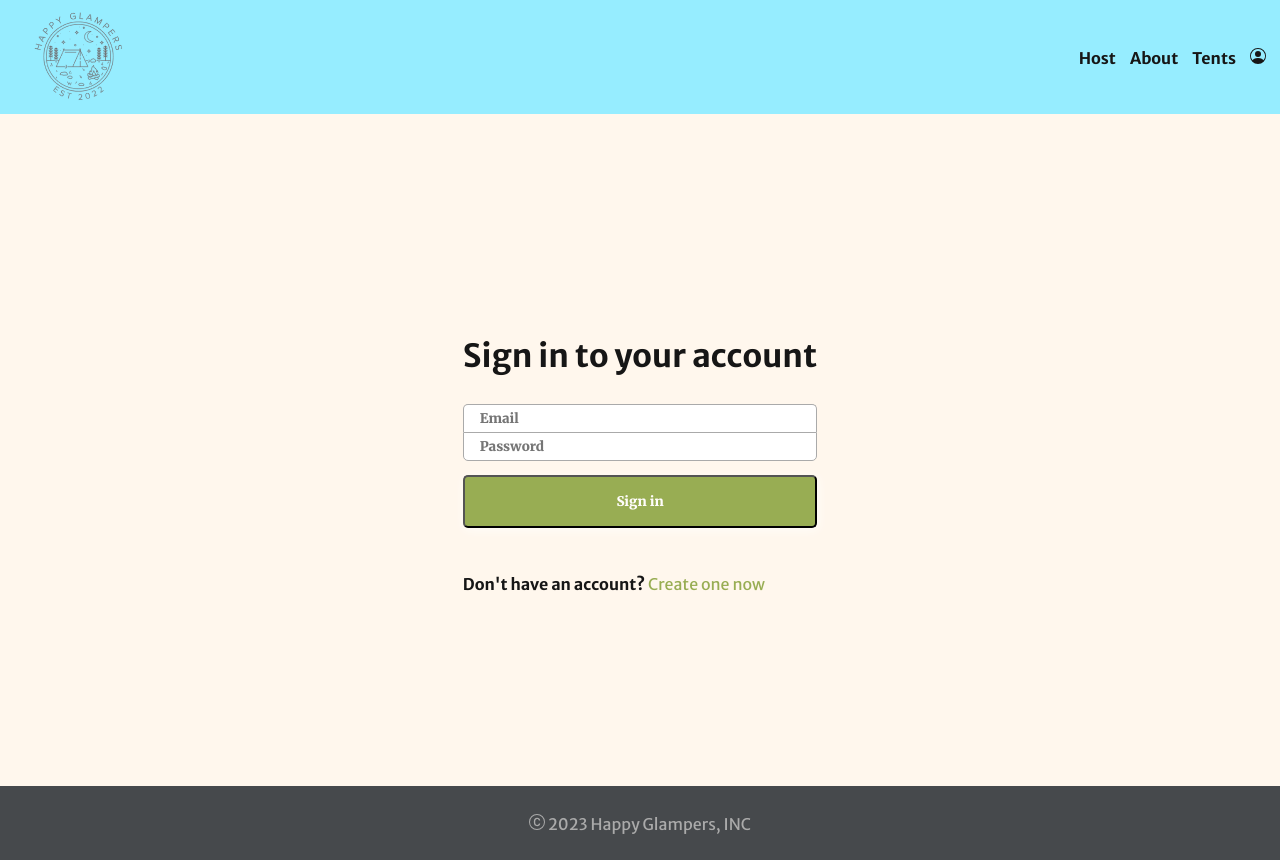
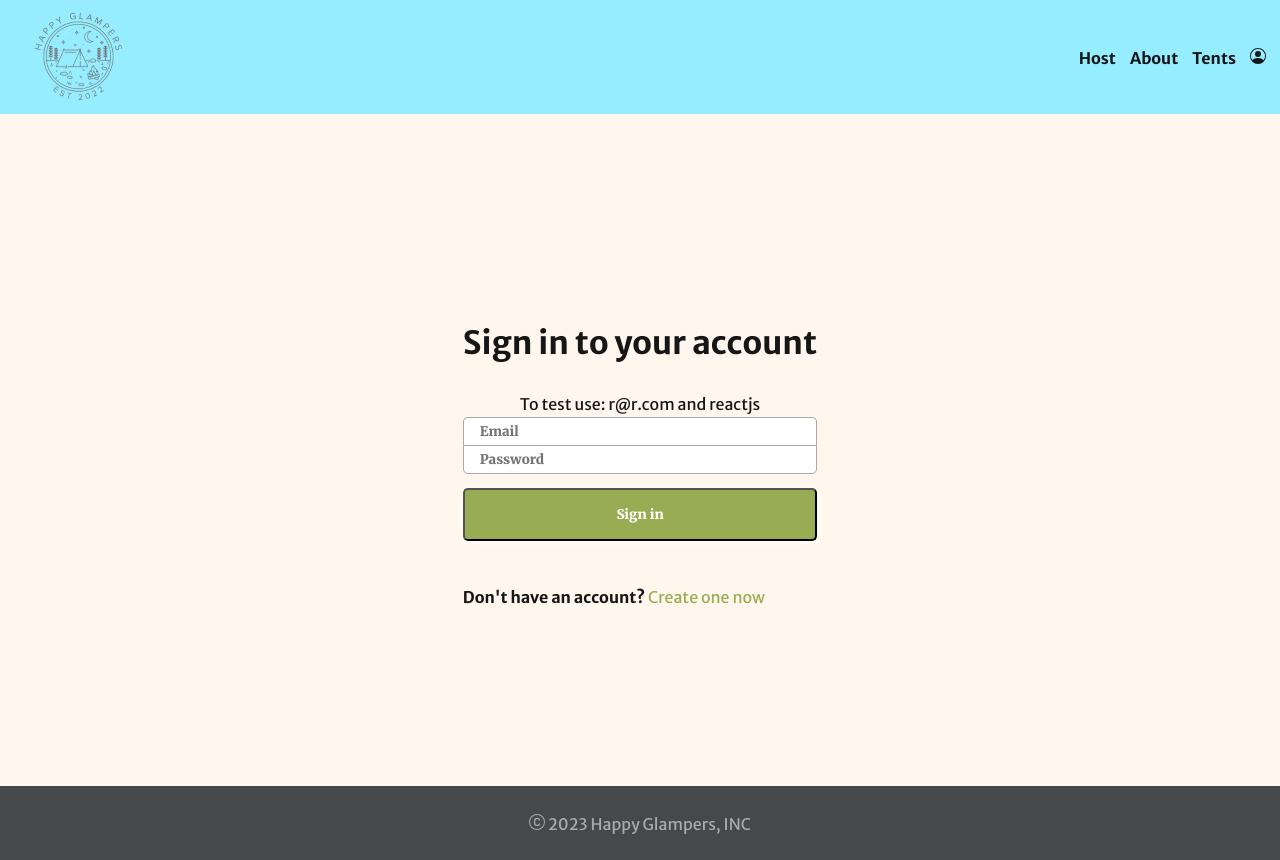
Before and after one commit to RawleJuglal/glampers, a React (Vite) app: page /glampers/login in a window 1280 px wide. Built offline with nearby package versions, Linux system fonts and the light colour scheme.

Commit message:
updated login
added note to login for users to test protected routes

```diff
--- a/src/pages/Login/Login.css
+++ b/src/pages/Login/Login.css
@@ -4,6 +4,10 @@
 
 .--login-limit-width>h1{
     margin:var(--thirtytwoPX) 0;
+}
+
+.--login-label{
+    margin:var(--fivePX) 0;
 }
 
 .--login-error-message{
--- a/src/pages/Login/Login.jsx
+++ b/src/pages/Login/Login.jsx
@@ -37,6 +37,7 @@ export function Login(){
                 {message && <h2 className="--login-error-message red XXpt bold">{message}</h2>}
                 {errorMessage && <h2 className="--login-error-message red XXpt bold">{errorMessage}</h2>}
                 <Form className='--login-form flex flex-center flex-align-center flex-column' method="post" replace>
+                    <label htmlFor="email" className='--login-label'>To test use: r@r.com and reactjs</label>
                     <input className='--login-email block-input' name="email" type="email" placeholder="Email" />
                     <input className='--login-password block-input' name="password" type="password" placeholder="Password"/>
                     <button className='--login-btn btn ' disabled={navigation.state === 'submitting'}>{navigation.state === 'submitting' ? 'Logging in...' : 'Sign in'}</button>
```
